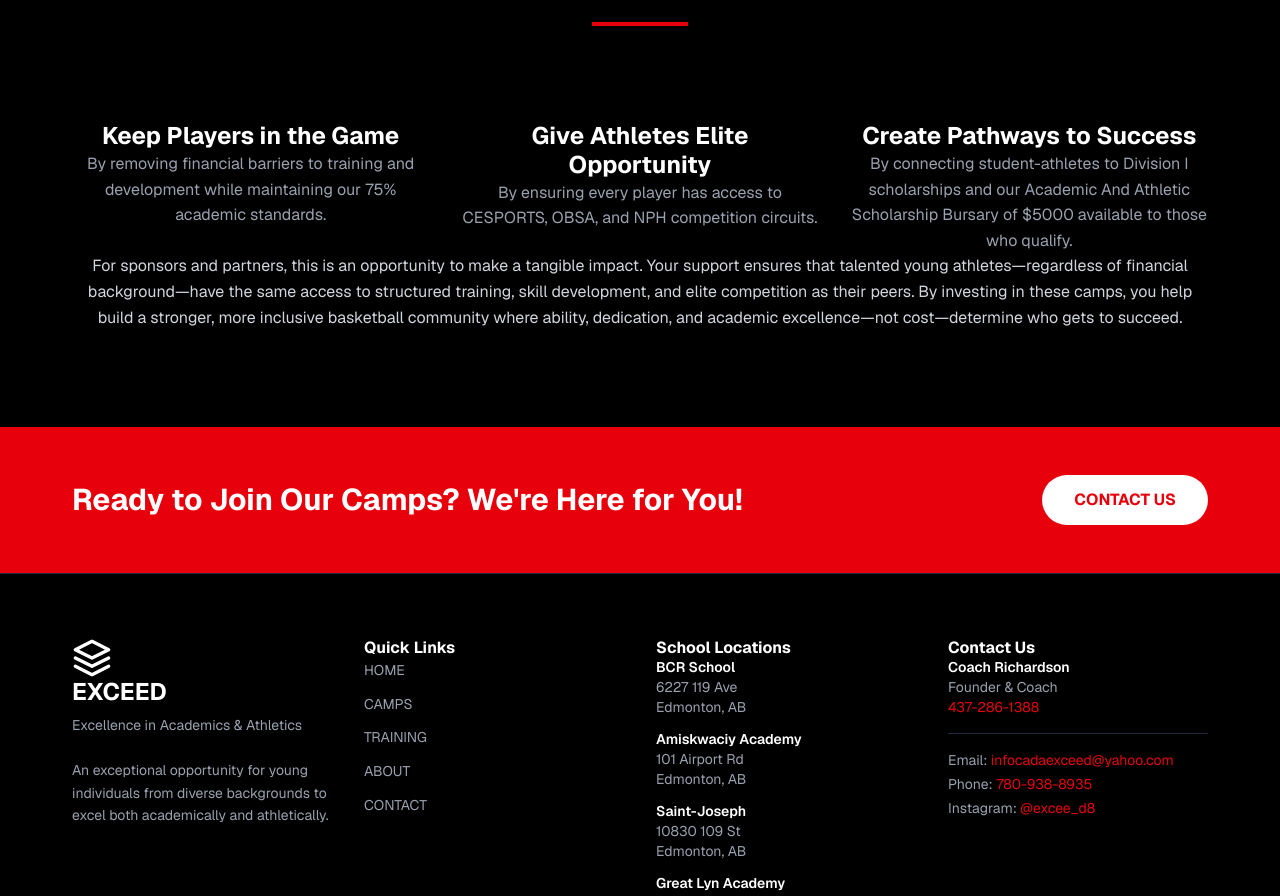
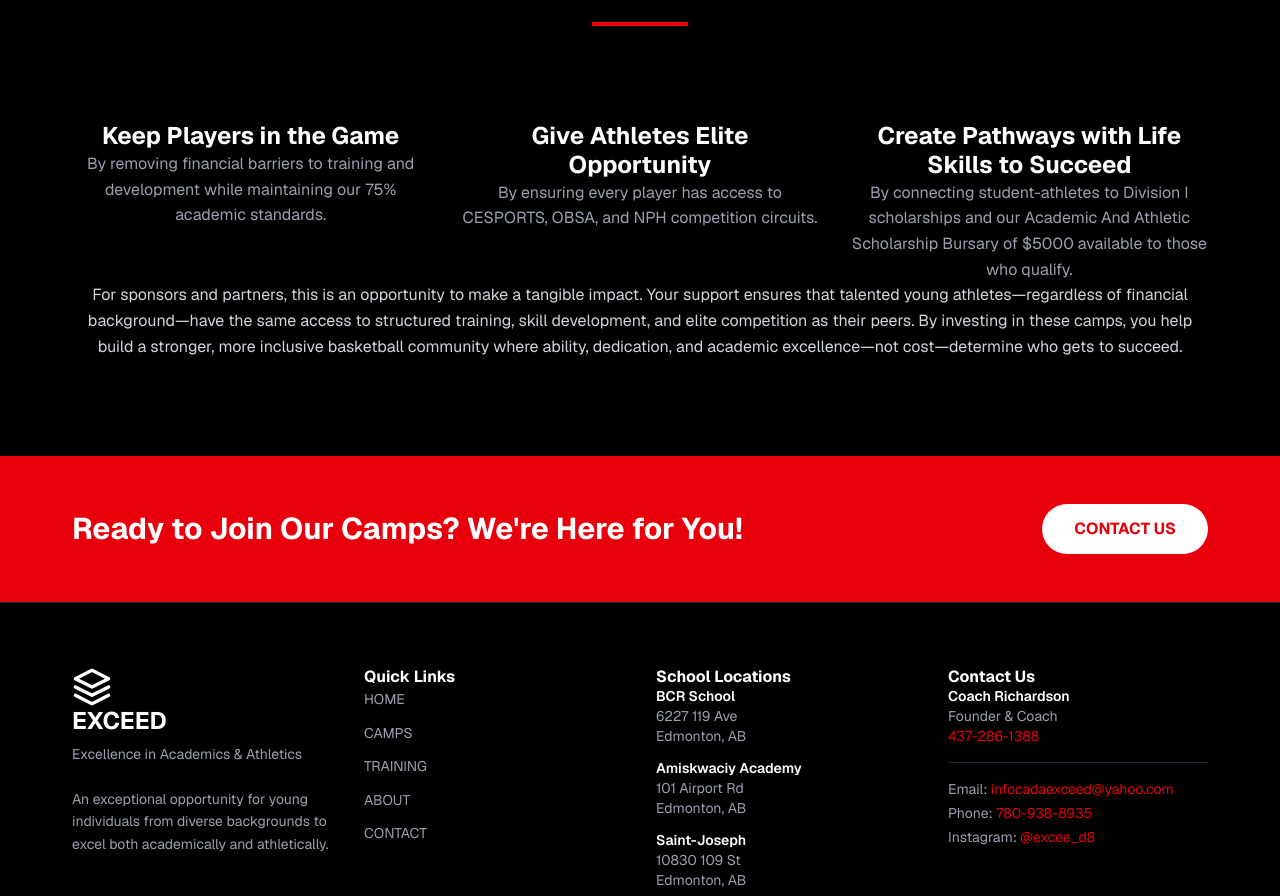
Before and after one commit to digitalmarketingcanada5/basketball_website, a Next.js app: page /camps in a window 1280 px wide. Shown: the part 2180-3076 px from the top of the page. Built offline with nearby package versions, Linux system fonts and the light colour scheme.

Commit message:
Update heading in ThreePillars component for clarity and emphasis on life skills

```diff
--- a/src/components/camps/ThreePillars.jsx
+++ b/src/components/camps/ThreePillars.jsx
@@ -17,7 +17,7 @@ const ThreePillars = () => {
           </p>
         </div>
         <div>
-          <h3 className="text-2xl font-bold mb-4">Create Pathways to Success</h3>
+          <h3 className="text-2xl font-bold mb-4">Create Pathways with Life Skills to Succeed</h3>
           <p className="text-gray-400">
             By connecting student-athletes to Division I scholarships and our Academic And Athletic Scholarship Bursary of $5000 available to those who qualify.
           </p>
```
